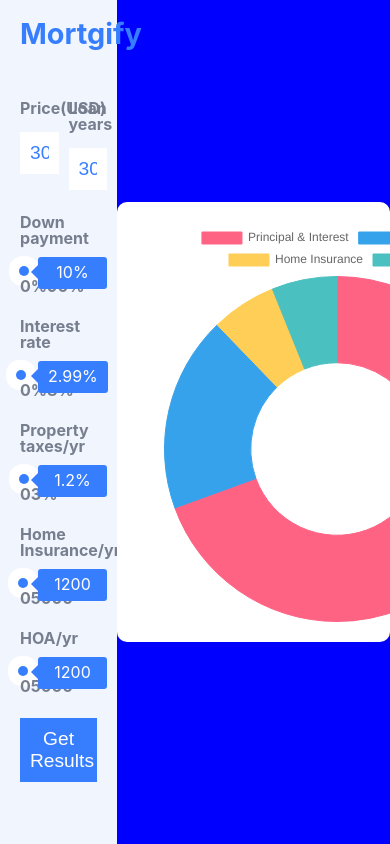
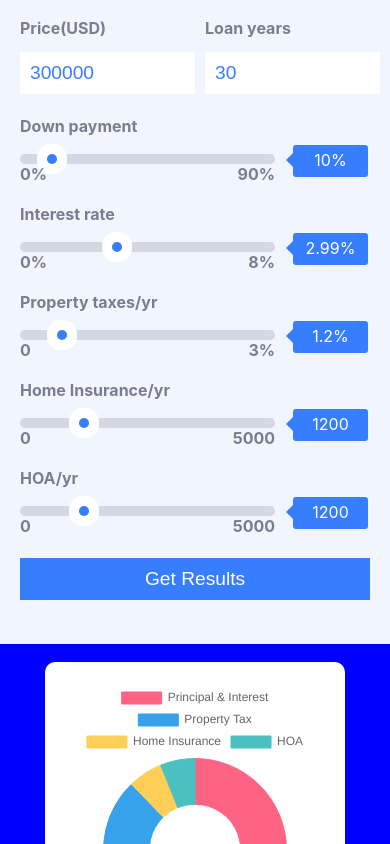
Before and after one commit to ShammasovAmir/mortgage-calculator, a React (Vite) app: page / in a window 390 px wide. Both pictures are taken after a click on the button "Get Results". Built offline with nearby package versions, Linux system fonts and the light colour scheme.

Commit message:
Made responsive

```diff
--- a/src/components/Canvas.jsx
+++ b/src/components/Canvas.jsx
@@ -50,10 +50,10 @@ const Canvas = () => {
           },
         ],
       }}
-      width={400}
-      height={400}
+      height={'100%'}
       redraw={true}
       options={{
+        maintainAspectRatio: false,
         plugins: {
           animation: {
             duration: 0,
--- a/src/styles.css
+++ b/src/styles.css
@@ -41,6 +41,7 @@ html {
   overflow: hidden;
   display: flex;
 }
+/* Left Part */
 .mg-page__left {
   padding: 100px 20px 0 20px;
   width: 30%;
@@ -145,6 +146,7 @@ html {
   outline: none;
   cursor: pointer;
 }
+/* Right Part */
 .mg-page__right {
   width: 70%;
   background-color: blue;
@@ -190,7 +192,12 @@ html {
   opacity: 0;
 }
 .mg-results__chart {
+  position: relative;
+  display: flex;
+  justify-content: center;
   width: 400px;
+  height: 400px;
+  margin: 0 auto;
 }
 .mg-results__info {
   width: 100%;
@@ -236,3 +243,59 @@ html {
   font-size: 2rem;
   margin-bottom: 0;
 }
+
+@media screen and (max-width: 1199px) {
+  .mg-page {
+    min-height: 100vh;
+  }
+
+  .mg-page__left {
+    width: 40%;
+  }
+  .mg-page__right {
+    width: 60%;
+  }
+  .mg-results__container {
+    flex-direction: column;
+    max-width: 440px;
+  }
+  .mg-results__chart {
+    margin-bottom: 20px;
+  }
+}
+
+@media screen and (max-width: 899px) {
+  .mg-page__left {
+    width: 50%;
+  }
+  .mg-page__right {
+    width: 50%;
+  }
+  .mg-results__container {
+    max-width: 300px;
+  }
+  .mg-results__chart {
+    width: 260px;
+    height: 260px;
+  }
+}
+
+@media screen and (max-width: 659px) {
+  .top-header {
+    display: none;
+  }
+  .mg-page {
+    overflow-y: initial;
+    flex-direction: column;
+  }
+  .mg-page__left {
+    width: 100%;
+    padding: 20px;
+  }
+  .mg-page__right {
+    width: 100%;
+  }
+  .mg-results {
+    min-height: 720px;
+  }
+}
```
